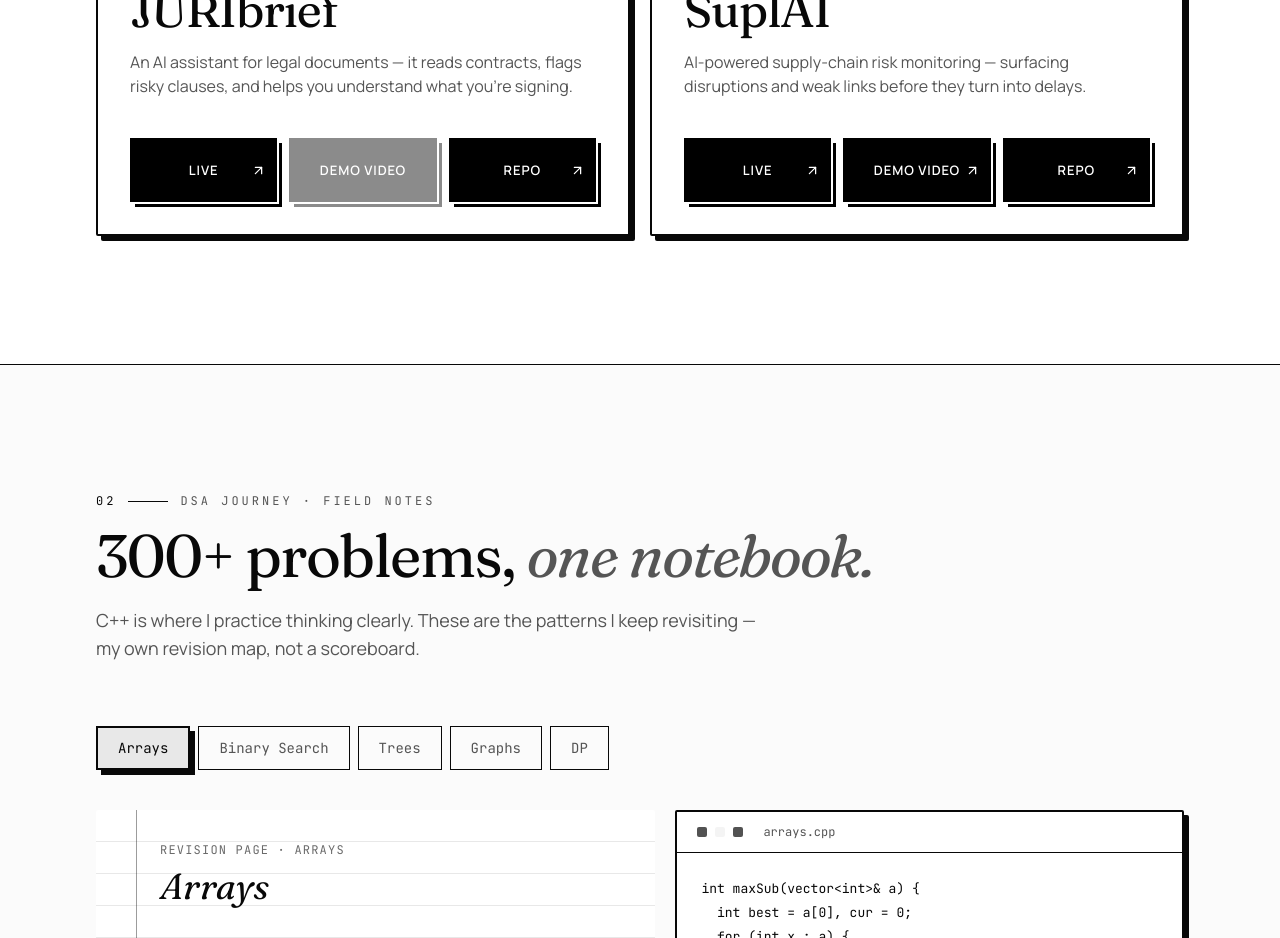
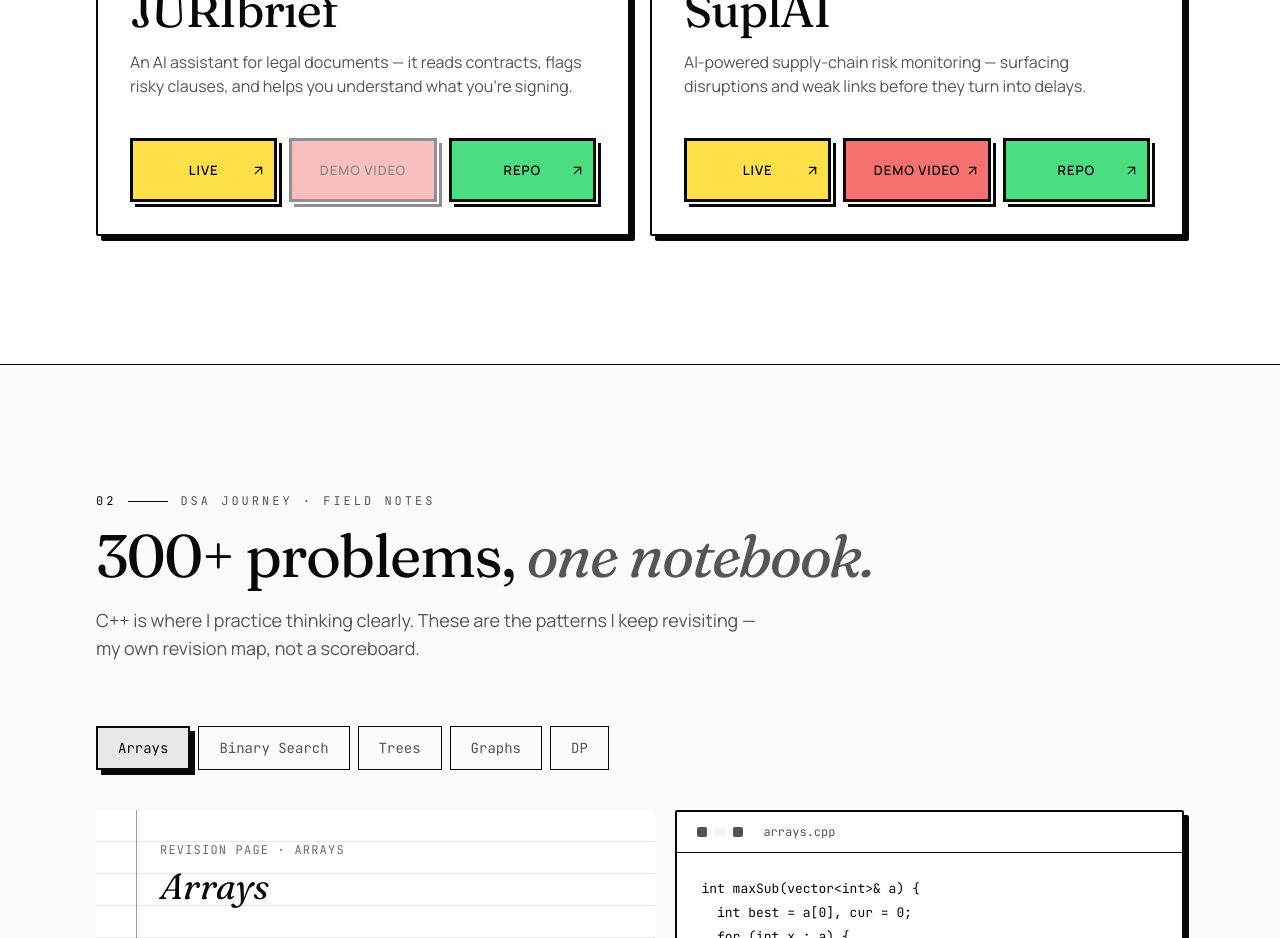
Before and after one commit to AVINASHTIWARI14/portfolio, a React (Vite) app: page / in a window 1280 px wide. Shown: the part 1140-2078 px from the top of the page. Built offline with nearby package versions, Linux system fonts and the light colour scheme.

Commit message:
Use yellow red and green project button colors by default

```diff
--- a/src/styles.css
+++ b/src/styles.css
@@ -176,7 +176,7 @@ a:not(.brutalist-button):hover {
   border-radius: 0 !important;
 }
 
-/* Project action buttons: retain the green, yellow and red project controls */
+/* Project action buttons: requested colors are visible by default, not only on hover. */
 .brutalist-button {
   display: flex;
   position: relative;
@@ -189,16 +189,15 @@ a:not(.brutalist-button):hover {
   padding: 0 10px;
   box-sizing: border-box;
   overflow: hidden;
-  border: 3px solid #000;
+  border: 3px solid currentColor;
   outline: 2px solid #fff;
-  color: #000;
   text-decoration: none;
-  box-shadow: 5px 5px 0 #000;
+  box-shadow: 5px 5px 0 currentColor;
   transition: transform .3s cubic-bezier(.25,.8,.25,1), box-shadow .3s cubic-bezier(.25,.8,.25,1), background-color .3s, color .3s, outline-color .3s;
 }
-.brutalist-button-live { background: #000; color: #fff; }
-.brutalist-button-video { background: #000; color: #fff; }
-.brutalist-button-repo { background: #000; color: #fff; }
+.brutalist-button-live { background: #fde047; color: #080808; }
+.brutalist-button-video { background: #f87171; color: #080808; }
+.brutalist-button-repo { background: #4ade80; color: #080808; }
 .brutalist-button::before {
   content: "";
   position: absolute;
@@ -216,7 +215,7 @@ a:not(.brutalist-button):hover {
   transform: translate(-3px,-3px);
   color: #000;
   outline-color: #000;
-  box-shadow: 8px 8px 0 #000;
+  box-shadow: 8px 8px 0 currentColor;
 }
 .brutalist-button-live:hover { background: #fde047; color: #000; box-shadow: 8px 8px 0 #fde047; }
 .brutalist-button-video:hover { background: #f87171; color: #000; box-shadow: 8px 8px 0 #f87171; }
```
